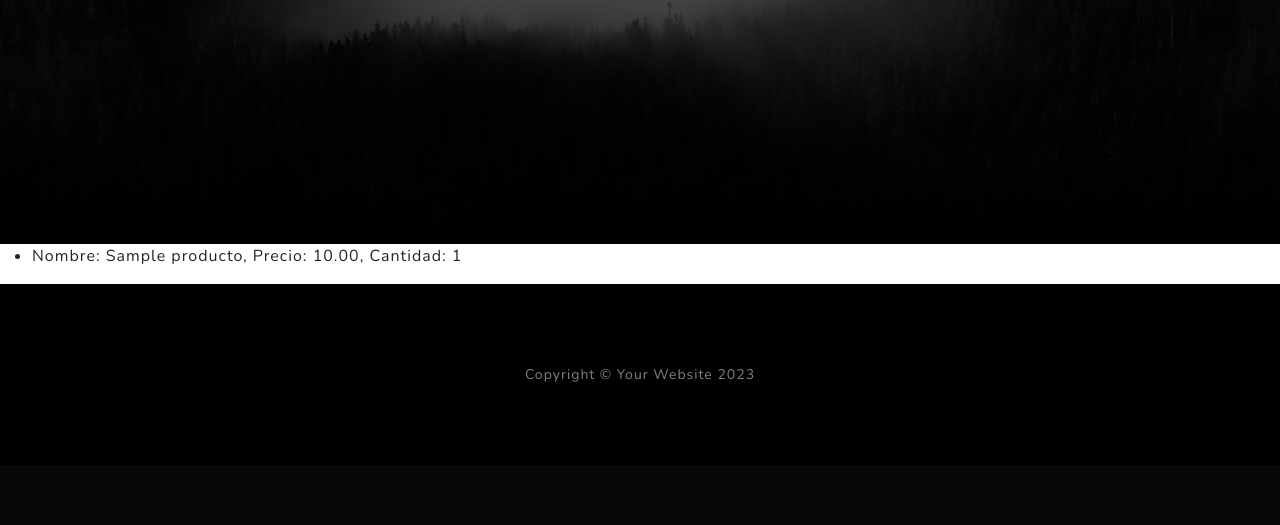
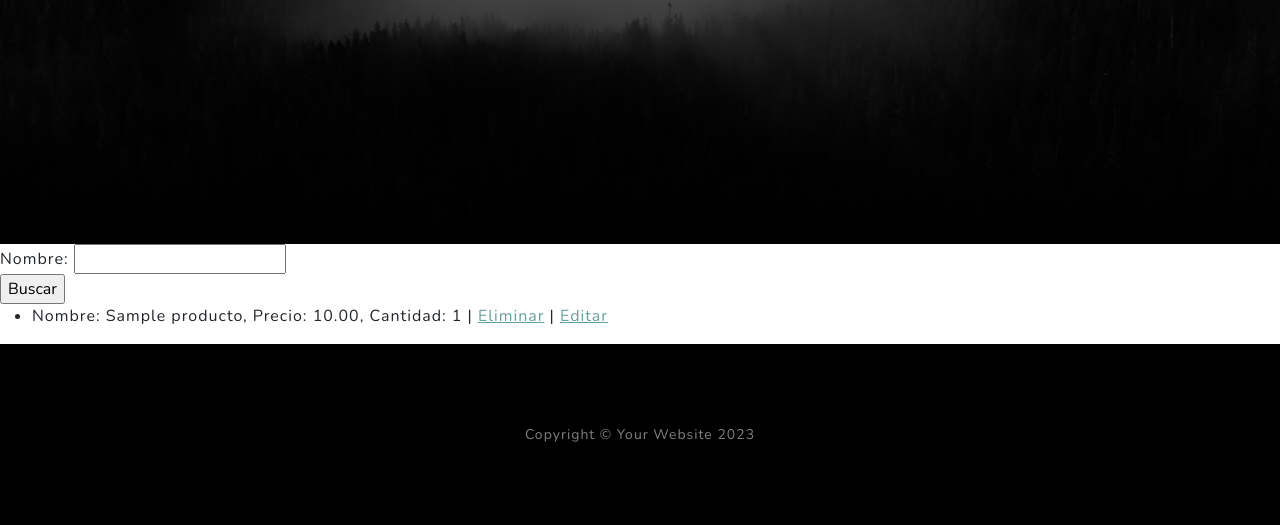
Before and after one commit to incut/Presfraind_tercera_preentrega, a Django app: page /producto/ in a window 1280 px wide. Shown: the part 612-1137 px from the top of the page. Before the commit the page ends 994 px from the top, so only its background shows below. Run offline with Django 5.2, Linux system fonts and the light colour scheme; tables that the repository leaves empty hold one stand-in row (values such as "Sample post"); some libraries are stand-ins or nearby versions.

Commit message:
agrego alta, baja y modificacion

```diff
--- a/inicio/form.py
+++ b/inicio/form.py
@@ -1,6 +1,14 @@
 from django import forms
 
-class CreateProductoFormulario(forms.Form):
+class ProductoFormularioBase(forms.Form):
     nombre = forms.CharField(max_length=30)
     cantidad = forms.IntegerField()
     precio = forms.DecimalField(max_digits=10,decimal_places=2)
+
+class CreateProductoFormulario(ProductoFormularioBase):
+    ...
+class EditarProductoFormulario(ProductoFormularioBase):
+    ...
+
+class BuscarProductoFormulario(forms.Form):
+    nombre = forms.CharField(max_length=30, required=False)
--- a/inicio/templates/inicio/ver_productos.html
+++ b/inicio/templates/inicio/ver_productos.html
@@ -9,10 +9,17 @@ Listado de productos
 {% endblock h1_header %}
 
 {% block main %}
+
+<form action={% url "ver_productos" %} method="get">
+    {{formulario}}
+
+    <input type="submit" value="Buscar">
+</form>
+
 {% if producto %}
     <ul>
         {% for producto  in producto %}
-            <li>{{producto}}</li>
+            <li>{{ producto}} | <a href={% url "eliminar_producto" producto.id %}>Eliminar<a> | <a href={% url "editar_producto" producto.id %}>Editar<a> </li>
         {% endfor %}
     </ul>
 {% else %}
--- a/inicio/urls.py
+++ b/inicio/urls.py
@@ -4,4 +4,6 @@ urlpatterns = [
    path('', views.inico, name= 'inicio'),
    path('producto/', views.ver_productos, name= 'ver_productos'),
    path('producto/crear/', views.agregar_producto, name= 'agregar_producto'),
+   path('producto/eliminar/<int:id>', views.eliminar_producto, name= 'eliminar_producto'),
+   path('producto/editar/<int:id>', views.editar_producto, name= 'editar_producto'),
 ]
--- a/inicio/views.py
+++ b/inicio/views.py
@@ -1,5 +1,5 @@
 from django.shortcuts import render,redirect
-from inicio.form import CreateProductoFormulario
+from inicio.form import CreateProductoFormulario,BuscarProductoFormulario,EditarProductoFormulario
 from inicio import models
 
 def inico (request):
@@ -23,9 +23,33 @@ def agregar_producto(request):
     return render(request, 'inicio/crear_producto.html', {'formulario': formulario })
 
 def ver_productos(request):
+    formulario = BuscarProductoFormulario(request.GET)
+    producto = models.Producto.objects.none()
+    if formulario.is_valid():
+        nombre = formulario.cleaned_data['nombre']
+        producto = models.Producto.objects.filter(nombre__icontains=nombre)
 
-    productos = models.Producto.objects.all()
+    return render(request, 'inicio/ver_productos.html', {'producto': producto, 'formulario': formulario})
 
-    return render(request, 'inicio/ver_productos.html', {'producto': productos})
+def eliminar_producto(request, id):
+    producto = models.Producto.objects.get(id=id)
+    producto.delete()
 
+    return redirect('ver_productos')
+
+def editar_producto(request, id):
+    producto = models.Producto.objects.get(id=id)
+
+    formulario = EditarProductoFormulario(initial={'nombre': producto.nombre,'precio': producto.precio,'cantidad': producto.cantidad})
+
+    if request.method == 'POST':
+        formulario = EditarProductoFormulario(request.POST)
+        if formulario.is_valid():
+            datos = formulario.cleaned_data
+            producto.nombre = datos['nombre']
+            producto.precio = datos['precio']
+            producto.cantidad = datos['cantidad']
+            producto.save()
+            return redirect('ver_productos')
+    return render(request, 'inicio/editar_producto.html', {'formulario': formulario, 'producto': producto})
 # Create your views here.
--- a/templates/index.html
+++ b/templates/index.html
@@ -39,7 +39,7 @@
             <div class="container px-4 px-lg-5 d-flex h-100 align-items-center justify-content-center">
                 <div class="d-flex justify-content-center">
                     <div class="text-center">
-                        <h1 class="mx-auto my-0 text-uppercase">{% block h1_header %}{% endblock h1_header %}</h1>
+                        <h1 class="mx-auto my-0 text-uppercase">{% block h1_header %}Poner titulo{% endblock h1_header %}</h1>
 
                     </div>
                 </div>
```
Also changed, not shown: inicio/templates/inicio/editar_producto.html (added, +19 -0 lines).
